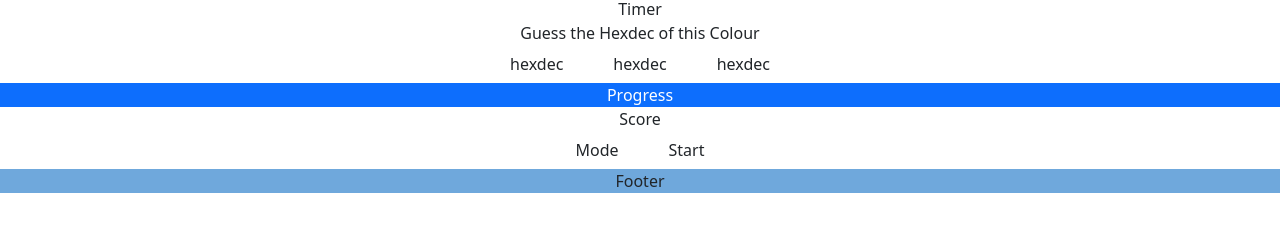
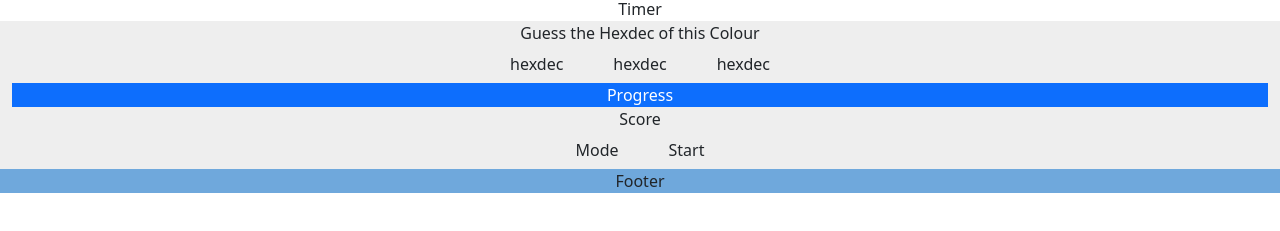
Before and after one commit to charliekranz/Guess-The-Hex, a plain HTML site: page index.html in a window 1280 px wide. Shown: the part 99-330 px from the top of the page. Drawn offline with nearby package versions, Linux system fonts and the light colour scheme.

Commit message:
Additional basic game styling

```diff
--- a/assets/css/style.css
+++ b/assets/css/style.css
@@ -36,9 +36,16 @@ div.inline {
     background-color: #6FA8DC;
 }
 
+/*--------------------------------------------------------  Game  */
+
+.play {
+        background-color: #eeeeee;
+}
+
 /*--------------------------------------------------------  Footer  */
 
 .footer {
     background-color: #6FA8DC;
+}
 
-}
+/*--------------------------------------------------------  Test  */
--- a/index.html
+++ b/index.html
@@ -11,6 +11,7 @@
 
 <title>Guess the HEX!</title>
 
+<script src="assets/js/randomcolor.js"></script>
 </head>
 
 <body>
@@ -37,25 +38,25 @@
 
     <!-- ==============================  Game -->
 
-
-    <div class="d-flex justify-content-center game-title-section">
+<section class="container-fluid play">
+<div class="d-flex justify-content-center game-title-section">
             <span class="d-block">
                 <div id="game-message">
                     Guess the Hexdec of this Colour
                 </div>
              </span>
-    </div>
+</div>
  <div class="d-flex justify-content-center game">
             <div id="game-buttons">
                 <div class="container">
                     <div class="row">
-                        <div class="col-sm">
+                        <div class="col d-flex justify-content-center">
                             <button type="button" class="btn btn-game">hexdec</button>
                         </div>
-                        <div class="col-sm">
+                        <div class="col d-flex justify-content-center">
                             <button type="button" class="btn btn-game">hexdec</button>
                         </div>
-                        <div class="col-sm">
+                        <div class="col d-flex justify-content-center">
                             <button type="button" class="btn btn-game">hexdec</button>
                         </div>
                     </div>
@@ -63,22 +64,22 @@
             </div>
     </div>
 
-    <!-- ==============================  Progress Bar -->
+<!-- ==============================  Progress Bar -->
 
     <div class="d-flex justify-content-center progress-bar">
         Progress
     </div>
 
-    <!-- ==============================  Score -->
+ <!-- ==============================  Score -->
 
     <div class="d-flex justify-content-center score">
         Score
     </div>
 
-    <!-- ==============================  Mode and Game -->
+    <!-- ==============================  Mode and Restart -->
 
     <div class="d-flex justify-content-center mode">
-                    <div id="game-buttons">
+                    <div id="settings-restart">
                 <div class="container">
                     <div class="row">
                         <div class="col-sm">
@@ -91,6 +92,8 @@
                 </div>
             </div>
     </div>
+
+    </section>
 
 </div>
 
```
Also changed, not shown: assets/js/randomcolor.js (added).
